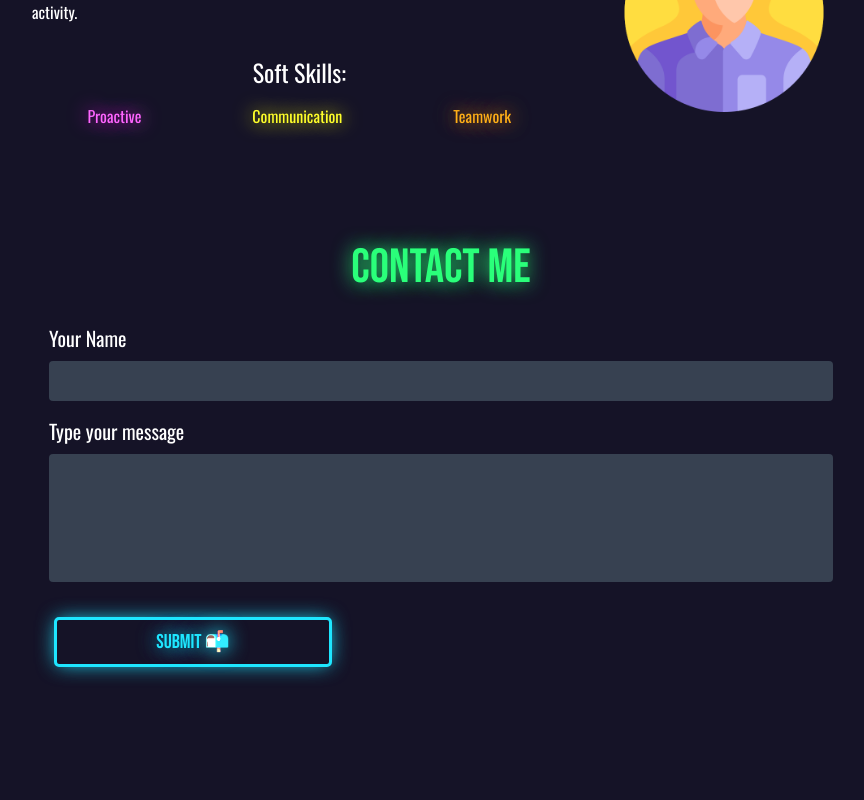
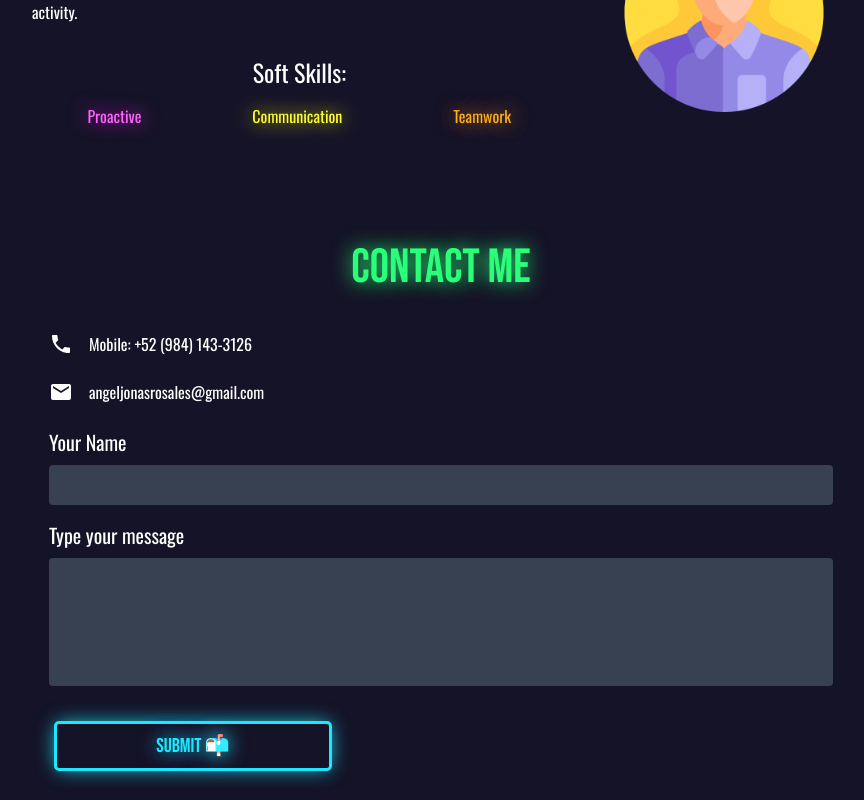
Before and after one commit to MRJonas343/Portfolio, a Next.js app: page / in a window 1280 px wide. Shown: the part 3443-4243 px from the top of the page, without its empty margins (199-1063 px from the left). Before the commit the page ends 4139 px from the top, so only its background shows below. Built offline with nearby package versions, Linux system fonts and the light colour scheme; what @midudev/tailwind-animations would draw is missing.

Commit message:
add contact section

```diff
--- a/src/app/page.tsx
+++ b/src/app/page.tsx
@@ -5,7 +5,9 @@ import { useForm } from "react-hook-form"
 import NavBar from "@/components/NavBar"
 import IconSkill from "@/components/IconSkill"
 import GitHubIcon from '@mui/icons-material/GitHub'
-import LinkedInIcon from '@mui/icons-material/LinkedIn';
+import LinkedInIcon from '@mui/icons-material/LinkedIn'
+import LocalPhoneIcon from '@mui/icons-material/LocalPhone'
+import EmailIcon from '@mui/icons-material/Email'
 import Skils from "./Skills.json"
 
 const Home = () => {
@@ -253,6 +255,16 @@ const Home = () => {
 
         <section className="flex flex-col items-center">
           <div className="max-w-[800px] flex flex-col w-full">
+            <div className="w-full flex flex-col gap-6 py-4 font-oswald pl-2">
+              <div className="text-white flex gap-4">
+                <LocalPhoneIcon />
+                <p>Mobile: +52 (984) 143-3126</p>
+              </div>
+              <div className="text-white flex gap-4">
+                <EmailIcon />
+                <p>angeljonasrosales@gmail.com</p>
+              </div>
+            </div>
             <form onSubmit={handleSubmit(getForm)}>
               <div className="p-2 w-full">
                 <div className="relative">
```
